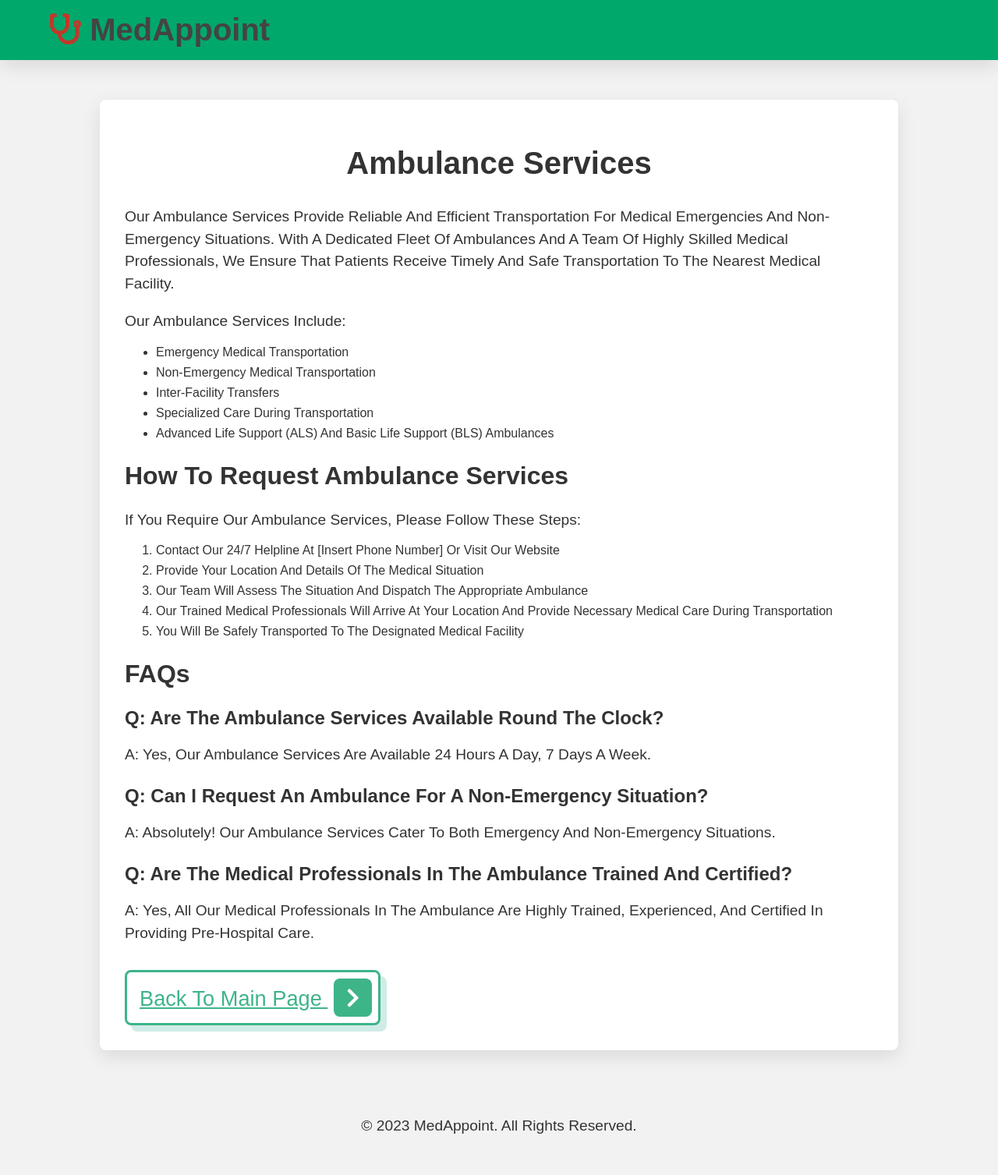
After one commit to christianvincent/Hospital-Appointment-System, a PHP site: the page made by Login page/login.php in a window 1280 px wide. The commit adds this page. Shown: the whole page at 78% size. Run offline with PHP 8.4, Linux system fonts and the light colour scheme.

```diff
--- /dev/null
+++ b/Login page/login.php
@@ -0,0 +1,201 @@
+<?php
+// Retrieve necessary data from the database or any other source
+$checkupTitle = "24/7 Ambulance";
+$checkupDescription = "Lorem ipsum dolor sit amet, consectetur adipiscing elit. Nulla scelerisque elit quis ex gravida, ac tincidunt massa efficitur.";
+$checkupSchedule = "Open 24/7";
+?>
+<!DOCTYPE html>
+<html>
+<head>
+    <title>Free Checkups</title>
+    <!-- Add any necessary CSS or JavaScript files -->
+    <link rel="stylesheet" href="https://cdnjs.cloudflare.com/ajax/libs/font-awesome/5.15.4/css/all.min.css">
+    <style>
+
+        /* Global Styles */
+        :root{
+            --green:#3EB489;
+            --black:#444;
+            --light-color:#111;
+            --box-shadow:.5rem .5rem 0 rgba(22, 160, 133, .2);
+            --text-shadow:.4rem .4rem 0 rgba(0, 0, 0, .2);
+            --border:.2rem solid var(--green);
+        }
+        body {
+            font-family: 'Poppins', sans-serif;
+            margin: 0;
+            padding: 0;
+            box-sizing: border-box;
+            outline: none;
+            border: none;
+            text-transform: capitalize;
+            transition: all .2s ease-out;
+            text-decoration: none;
+            background: #f2f2f2;
+            color: #333;
+        }
+
+        /* Header Styles */
+        .header {
+            padding: 1rem 5%;
+            position: fixed;
+            top: 0;
+            left: 0;
+            right: 0;
+            z-index: 1000;
+            box-shadow: 0 .5rem 1.5rem rgba(0, 0, 0, .1);
+            display: flex;
+            align-items: center;
+            justify-content: space-between;
+            background: #00A86B;
+            color: #fff;
+        }
+
+        .header .logo {
+            font-size: 2.5rem;
+            color: #444;
+            text-decoration: none;
+        }
+
+        .header .logo i {
+            color: #c0392b;
+        }
+
+        .header .navbar a {
+            font-size: 1.7rem;
+            color: #fff;
+            margin-left: 2rem;
+            text-decoration: none;
+        }
+
+        .header .navbar a:hover {
+            color: #ddd;
+        }
+
+        /* Main Content Styles */
+        .container {
+            max-width: 960px;
+            margin: 8rem auto 2rem;
+            padding: 2rem;
+            background: #fff;
+            box-shadow: 0 0.5rem 1.5rem rgba(0, 0, 0, 0.1);
+            border-radius: 0.5rem;
+        }
+
+        h1 {
+            font-size: 2.5rem;
+            margin-bottom: 2rem;
+            text-align: center;
+        }
+
+        p {
+            font-size: 1.2rem;
+            line-height: 1.5;
+            margin-bottom: 1rem;
+        }
+
+        h2 {
+            font-size: 2rem;
+            margin-bottom: 1.5rem;
+        }
+
+        h3 {
+            font-size: 1.5rem;
+            margin-bottom: 1rem;
+        }
+
+        ul, ol {
+            margin-bottom: 1rem;
+        }
+
+        li {
+            margin-bottom: 0.5rem;
+        }
+
+        /* Footer Styles */
+        footer {
+            background: #f2f2f2;
+            padding: 2rem;
+            text-align: center;
+        }
+
+        .btn{
+            display: inline-block;
+            margin-top: 1rem;
+            padding: .5rem;
+            padding-left: 1rem;
+            border:var(--border);
+            border-radius: .5rem;
+            box-shadow: var(--box-shadow);
+            color:var(--green);
+            cursor: pointer;
+            font-size: 1.7rem;
+            background: #fff;
+        }
+
+        .btn span{
+            padding:.7rem 1rem;
+            border-radius: .5rem;
+            background: var(--green);
+            color:#fff;
+            margin-left: .5rem;
+        }
+
+        .btn:hover{
+            background: var(--green);
+            color:#fff;
+        }
+
+        .btn:hover span{
+            color: var(--green);
+            background:#fff;
+            margin-left: 1rem;
+        }
+
+    </style>
+</head>
+<body>
+    <header class="header">
+        <a href="#" class="logo"> <i class="fas fa-stethoscope"></i> <strong>MedAppoint</strong></a>
+    </header>
+
+    <div class="container">
+        <h1>Ambulance Services</h1>
+        <p>Our ambulance services provide reliable and efficient transportation for medical emergencies and non-emergency situations. With a dedicated fleet of ambulances and a team of highly skilled medical professionals, we ensure that patients receive timely and safe transportation to the nearest medical facility.</p>
+        <p>Our ambulance services include:</p>
+        <ul>
+            <li>Emergency medical transportation</li>
+            <li>Non-emergency medical transportation</li>
+            <li>Inter-facility transfers</li>
+            <li>Specialized care during transportation</li>
+            <li>Advanced life support (ALS) and basic life support (BLS) ambulances</li>
+        </ul>
+
+        <h2>How to Request Ambulance Services</h2>
+        <p>If you require our ambulance services, please follow these steps:</p>
+        <ol>
+            <li>Contact our 24/7 helpline at [insert phone number] or visit our website</li>
+            <li>Provide your location and details of the medical situation</li>
+            <li>Our team will assess the situation and dispatch the appropriate ambulance</li>
+            <li>Our trained medical professionals will arrive at your location and provide necessary medical care during transportation</li>
+            <li>You will be safely transported to the designated medical facility</li>
+        </ol>
+
+        <h2>FAQs</h2>
+        <h3>Q: Are the ambulance services available round the clock?</h3>
+        <p>A: Yes, our ambulance services are available 24 hours a day, 7 days a week.</p>
+
+        <h3>Q: Can I request an ambulance for a non-emergency situation?</h3>
+        <p>A: Absolutely! Our ambulance services cater to both emergency and non-emergency situations.</p>
+
+        <h3>Q: Are the medical professionals in the ambulance trained and certified?</h3>
+        <p>A: Yes, all our medical professionals in the ambulance are highly trained, experienced, and certified in providing pre-hospital care.</p>
+
+        <a href="http://localhost:3000/index.php#services" class="btn"> Back to main page <span class="fas fa-chevron-right"></span> </a>
+    </div>
+
+    <footer>
+        <p>&copy; <?php echo date('Y'); ?> MedAppoint. All rights reserved.</p>
+    </footer>
+</body>
+</html>
--- a/index.php
+++ b/index.php
@@ -63,6 +63,7 @@ if (isset($_POST['submit'])) {
             <a href="#services">services</a>
             <a href="#doctors">doctors</a>
             <a href="#appointment">appointment</a>
+        <a href="Login page/login.php" class="btn"> Sign in/ Sign up <span class="fas fa-chevron-right"></span> </a>
         </nav>
 
 </header>
```
